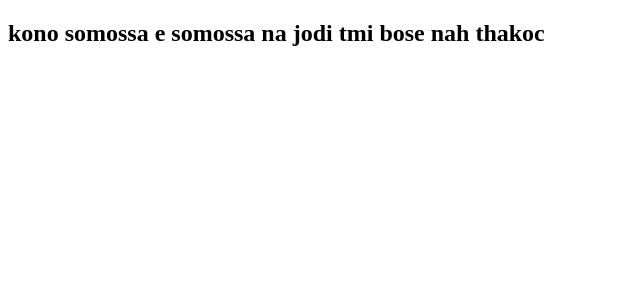
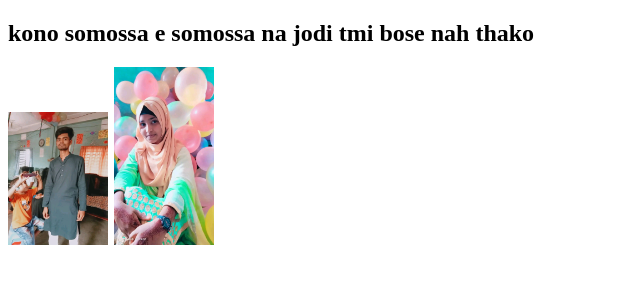
Before and after one commit to Sobayel/problem--will--never--last, a plain HTML site: page index.html in a window 1280 px wide. Shown: the whole page, without its empty margins (0-640 px from the left). Drawn offline with Linux system fonts and the light colour scheme.

Commit message:
added pictures

```diff
--- a/index.html
+++ b/index.html
@@ -6,6 +6,10 @@
     <title>problem--will--never--last</title>
 </head>
 <body>
-    <h2>kono somossa e somossa na jodi tmi bose nah thakoc</h2>
+    <h2>kono somossa e somossa na jodi tmi bose nah thako</h2>
+    <h2>
+        <img width="100px" src="image/natasa.jpg" alt="">
+        <img width="100px" src="image/nila.jpg"alt="">
+    </h2>
 </body>
 </html>
```
Also changed, not shown: image/natasa.jpg (added), image/nila.jpg (added).
